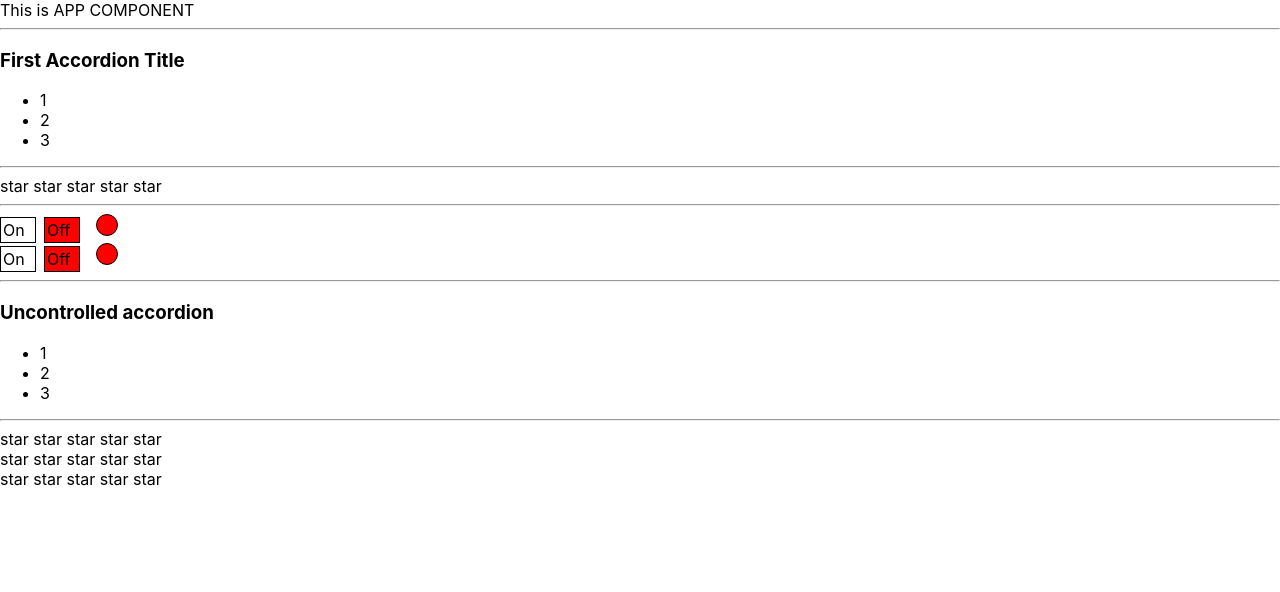
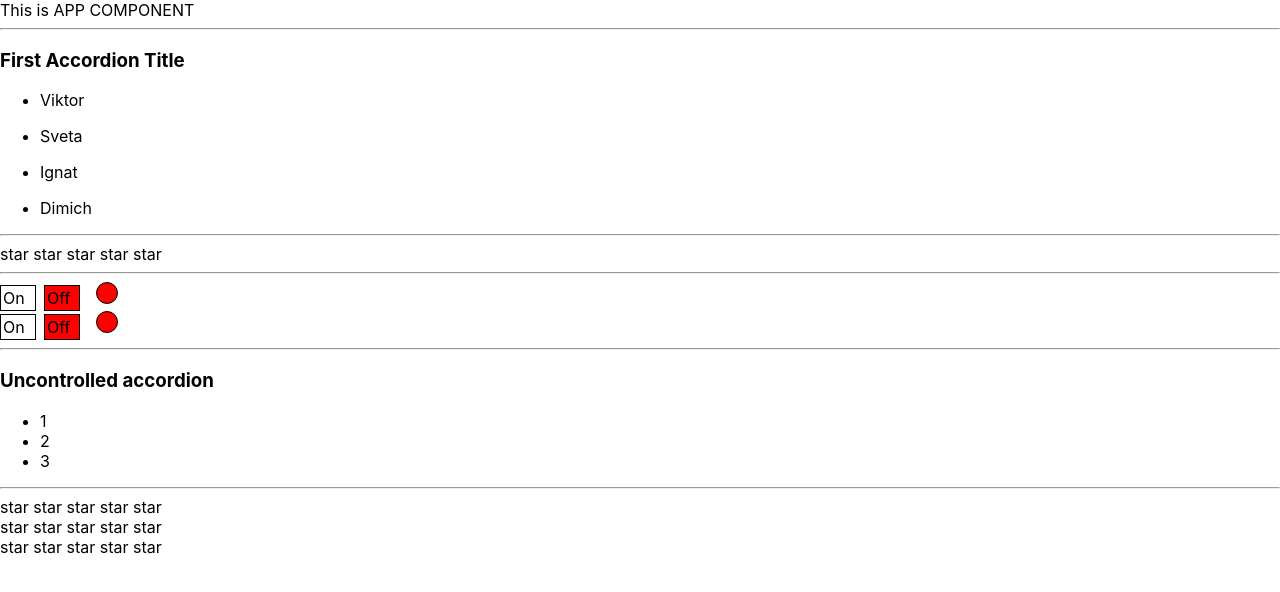
Before and after one commit to EvgeniiMeleshkov/react_in_details, a React (Create React App) app: page / in a window 1280 px wide. Both pictures are taken after a click on the element "First Accordion Title". Shown: the top 592 px of the page. Built offline with nearby package versions, Linux system fonts and the light colour scheme.

Commit message:
Storybook added 0.1

```diff
--- a/src/App.tsx
+++ b/src/App.tsx
@@ -13,12 +13,13 @@ function App() {
     const [value1, setValue1] = useState(false)
     const [value2, setValue2] = useState(false)
     const [value,setValue] = useState(0)
+    const elements = ['Viktor', 'Sveta', 'Ignat', 'Dimich']
     return (
         <div className="App">
             <PageTitle title={'This is APP COMPONENT'}/>
             <hr/>
 
-            <Accordion titleValue={'First Accordion Title'} collapsed={collapsed} setCollapsed={()=>setCollapsed(!collapsed)}/>
+            <Accordion elements={elements} titleValue={'First Accordion Title'} collapsed={collapsed} setCollapsed={()=>setCollapsed(!collapsed)}/>
             <hr/>
 
 
--- a/src/components/Accordion/Accordion.tsx
+++ b/src/components/Accordion/Accordion.tsx
@@ -1,9 +1,10 @@
 import React from 'react';
 
-type AccordionPropsType = {
-    setCollapsed: ()=>void
+export type AccordionPropsType = {
+    setCollapsed: () => void
     titleValue: string,
     collapsed: boolean
+    elements: Array<string>
 }
 
 export const Accordion = (props: AccordionPropsType) => {
@@ -12,7 +13,7 @@ export const Accordion = (props: AccordionPropsType) => {
         <div>
             <AccordionTitle setCollapsed={props.setCollapsed} title={props.titleValue}/>
             {!props.collapsed &&
-                <AccordionBody/>
+                <AccordionBody elements={props.elements}/>
             }
         </div>
     )
@@ -29,13 +30,20 @@ function AccordionTitle(props: AccordionTitlePropsType) {
     )
 }
 
-function AccordionBody() {
-    console.log('AccordionBody rendering')
+type AccordionBodyPropsType = {
+    elements: Array<string>
+}
+export const AccordionBody = (props: AccordionBodyPropsType) => {
+    const mappedElements = props.elements.map(el => {
+        return (
+            <ul>
+                <li>{el}</li>
+            </ul>
+        )
+    })
     return (
-        <ul>
-            <li>1</li>
-            <li>2</li>
-            <li>3</li>
-        </ul>
+        <>
+            {mappedElements}
+        </>
     )
 }
```
Also changed, not shown: 1 other file (tests, documents, lock files or other folders).
